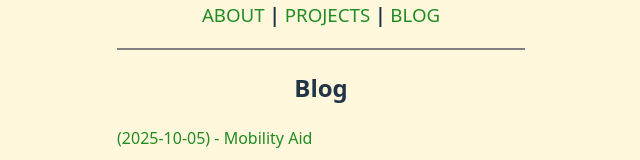
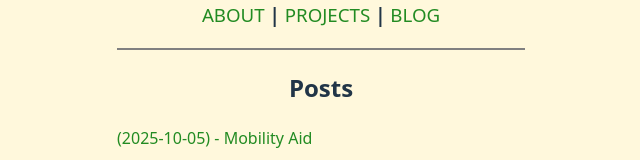
Before and after one commit to TF2113/temp-monitor, a React (Vite) app in the folder frontend/: page /blog in a window 1280 px wide. Shown: the part 124-284 px from the top of the page, without its empty margins (319-959 px from the left). Built offline with nearby package versions, Linux system fonts and the light colour scheme.

Commit message:
Rename heading from Blog to Posts

```diff
--- a/frontend/src/Blog.jsx
+++ b/frontend/src/Blog.jsx
@@ -21,7 +21,7 @@ function Blog() {
   return (
     <div>
       <div className="separator"></div>
-      <h2 className="pageTitle">Blog</h2>
+      <h2 className="pageTitle">Posts</h2>
       <div className="blogList">
         {blogPosts.map((post) => (
           <div key={post.slug} style={{ marginBottom: "0.5em" }}>
```
